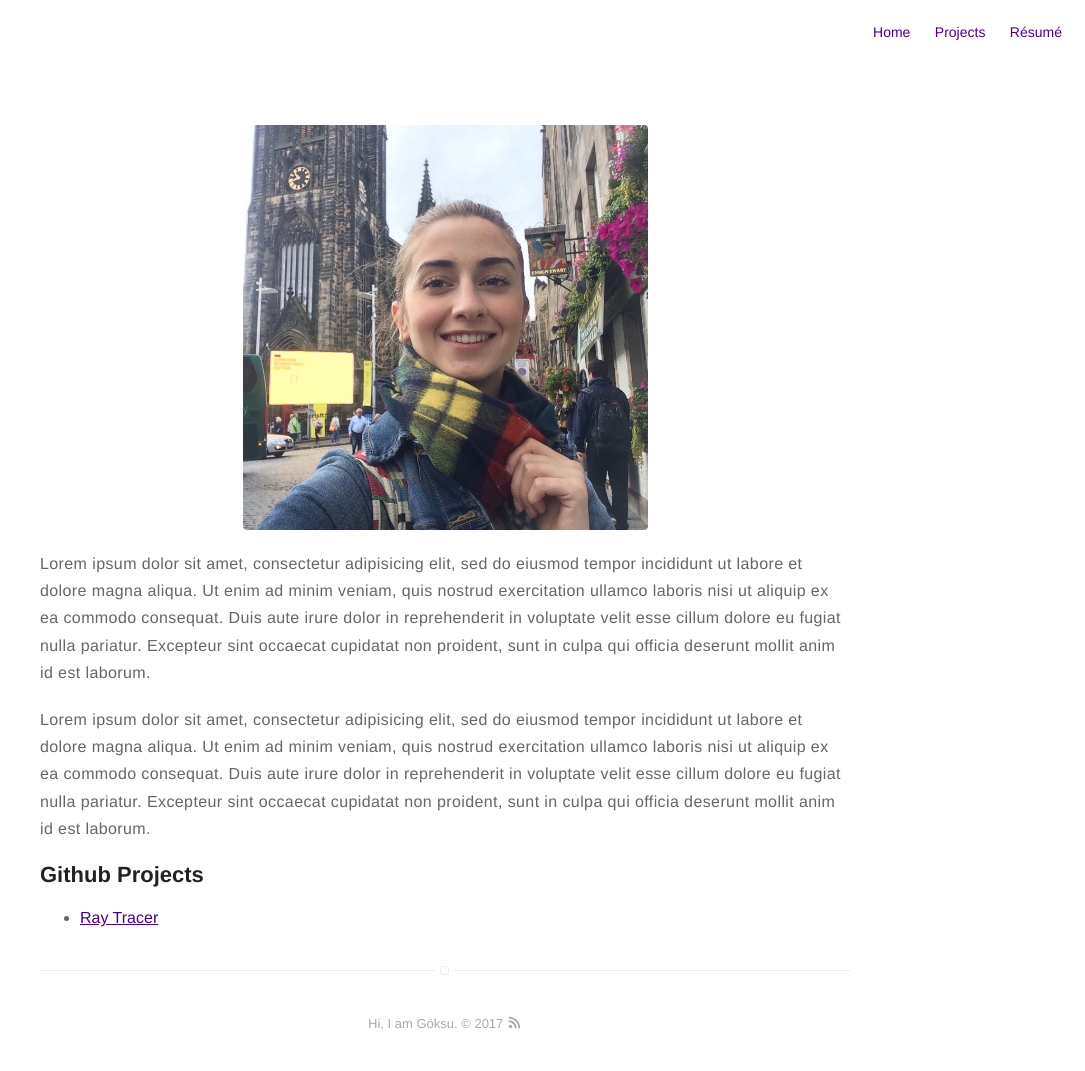
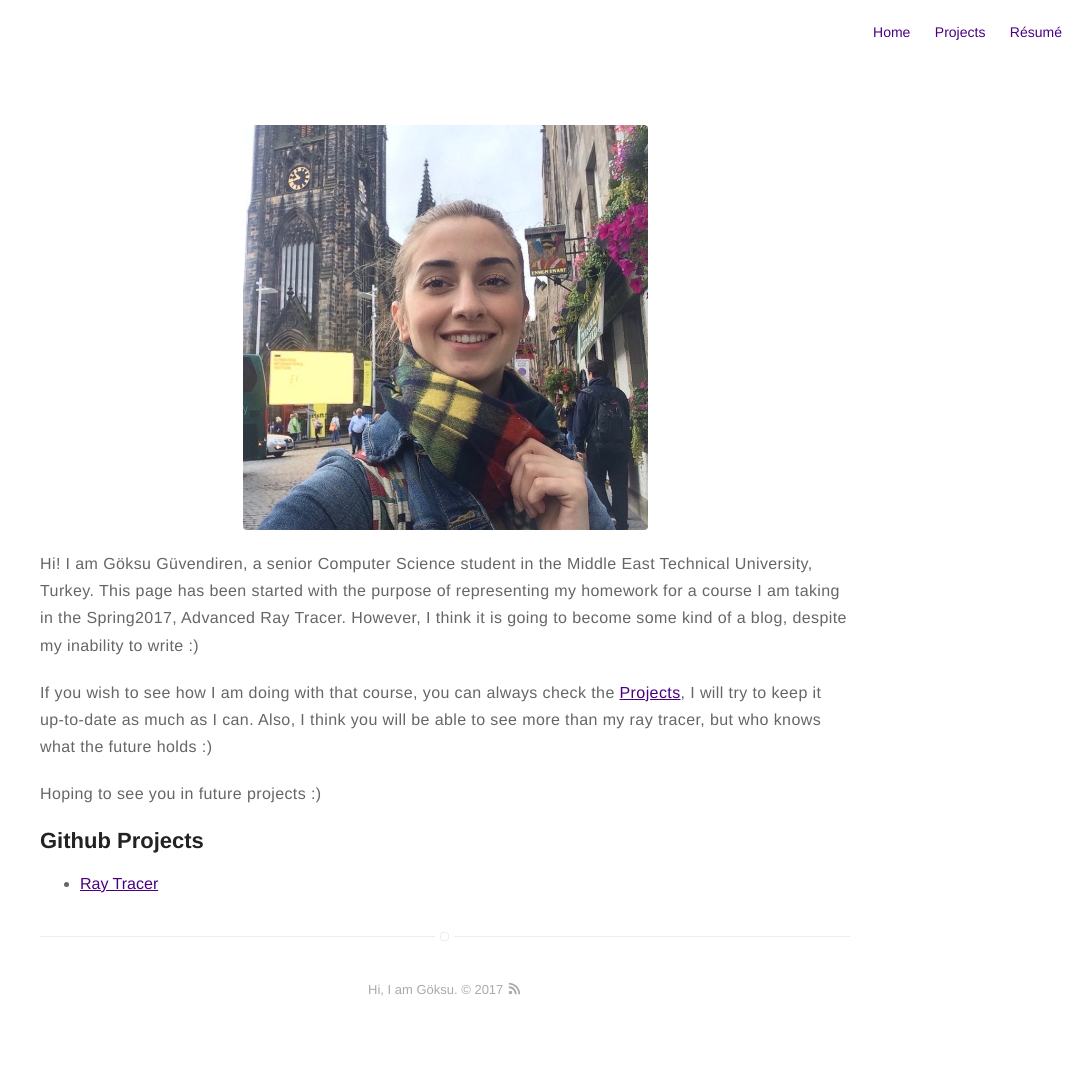
Before and after one commit to goksuguvendiren/website, a Jekyll site: the page built from about.md, in a window 1280 px wide. Shown: the whole page, without its empty margins (195-1280 px from the left). Built offline with Jekyll 4.4.1, drawn with Linux system fonts in a browser that asks for light colours; after the commit the page ends 1037 px from its top, so only the background shows below that.

Commit message:
assignment 4

```diff
--- a/_config.yml
+++ b/_config.yml
@@ -42,7 +42,7 @@ facebook: gguvendiren
 # google: mygoogle
 # instagram: myinstagram
 # pinterest: mypinterest
-linkedin: göksu-güvendiren
+linkedin: goksuguvendiren
 # youtube: myyoutube
 # spotify: myspotify
 github: goksuguvendiren
--- a/about.md
+++ b/about.md
@@ -4,19 +4,18 @@ layout: page
 ---
 ![Profile Image]({{ site.url }}/{{ site.picture }})
 
-<p>Lorem ipsum dolor sit amet, consectetur adipisicing elit, sed do eiusmod
-tempor incididunt ut labore et dolore magna aliqua. Ut enim ad minim veniam,
-quis nostrud exercitation ullamco laboris nisi ut aliquip ex ea commodo
-consequat. Duis aute irure dolor in reprehenderit in voluptate velit esse
-cillum dolore eu fugiat nulla pariatur. Excepteur sint occaecat cupidatat non
-proident, sunt in culpa qui officia deserunt mollit anim id est laborum.</p>
+<p>Hi! I am Göksu Güvendiren, a senior Computer Science student in the Middle East Technical
+University, Turkey. This page has been started with the purpose of representing my homework
+ for a course I am taking in the Spring2017, Advanced Ray Tracer. However, I think it is going to become some kind
+ of a blog, despite my inability to write :)
+ </p>
 
-<p>Lorem ipsum dolor sit amet, consectetur adipisicing elit, sed do eiusmod
-tempor incididunt ut labore et dolore magna aliqua. Ut enim ad minim veniam,
-quis nostrud exercitation ullamco laboris nisi ut aliquip ex ea commodo
-consequat. Duis aute irure dolor in reprehenderit in voluptate velit esse
-cillum dolore eu fugiat nulla pariatur. Excepteur sint occaecat cupidatat non
-proident, sunt in culpa qui officia deserunt mollit anim id est laborum.</p>
+<p>If you wish to see how I am doing with that course, you can always check the <a href="https://goksu.me/projects">
+Projects</a>, I will try to keep it up-to-date as much as I can. Also, I think you will be able to see more
+than my ray tracer, but who knows what the future holds :)</p>
+
+<p> Hoping to see you in future projects :)
+</p>
 
 <h2>Github Projects</h2>
 
```
Also changed, not shown: _posts/2017-04-10-ray-tracer-step4.markdown (added, +130 -0 lines), assets/images/cornellbox_glass.png (added), assets/images/glass_plates.png (added), assets/images/horse_and_glass_mug.png (added), assets/images/killeroo_glass.png (added), assets/images/killeroo_half_mirror.png (added), assets/images/killeroo_mirror.png (added).
